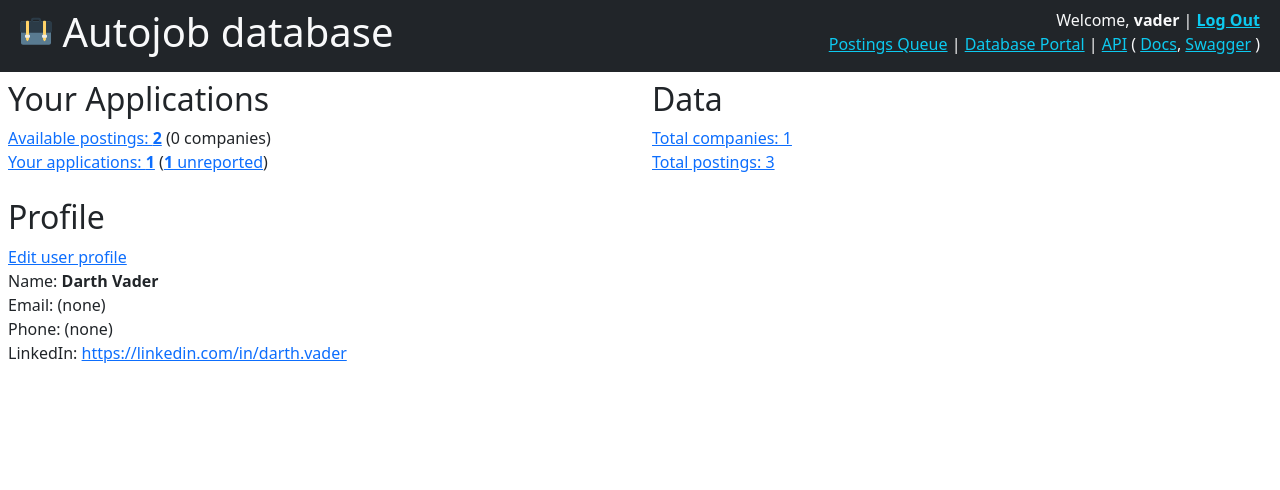
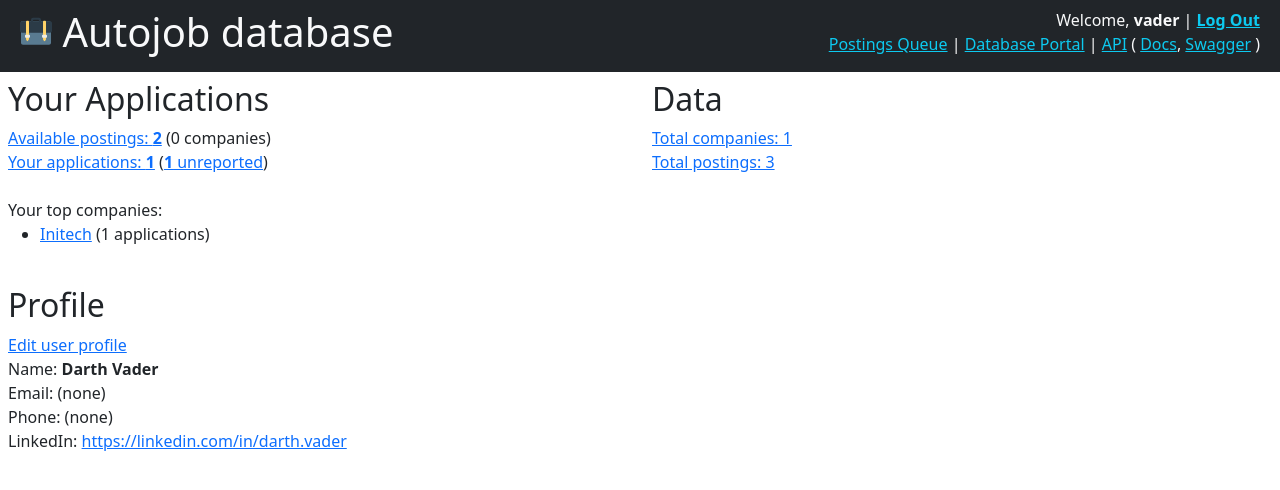
Before and after one commit to smkent/jobdb, a Django app: page / in a window 1280 px wide. Shown: the top 490 px of the page. Run offline with Django 5.2, Linux system fonts and the light colour scheme; a user stored in the database is signed in; data comes from the database, SQL or seed files in the repository; parts of the project's set-up code (start-up, migrations or seed data) failed here and were passed over; some libraries are stand-ins or nearby versions.

Commit message:
Add user top applied companies list on landing page

```diff
--- a/jobdb/main/templates/main/index.html
+++ b/jobdb/main/templates/main/index.html
@@ -13,8 +13,11 @@
         {% endif %}
         <br />
         <br />
+        <div class="container-fluid p-0">
+          <div class="row">
             {% if posting_queue_companies.count %}
-          Top companies with available postings:
+              <div class="col">
+                Your top companies with available postings:
                 <ul>
                   {% for c in posting_queue_companies|slice:"0:10" %}
                     {% if forloop.first %}
@@ -25,7 +28,25 @@
                   {% endfor %}
                 </ul>
                 <br />
+              </div>
             {% endif %}
+            {% if your_apps_company_count.count %}
+              <div class="col">
+                Your top companies:
+                <ul>
+                  {% for c in your_apps_company_count|slice:"0:10" %}
+                    {% if forloop.first %}
+                    {% endif %}
+                    <li>
+                      <a href="{% url 'application_htmx' %}?company={{ c.company }}">{{c.company }}</a>
+                      ({{ c.count }} applications)</li>
+                  {% endfor %}
+                </ul>
+                <br />
+              </div>
+            {% endif %}
+          </div>
+        </div>
         <h2>Profile</h2>
         <a href="{% url 'user_profile_edit' %}">Edit user profile</a><br />
         Name: <b>{{ request.user.first_name }} {{ request.user.last_name }}</b><br />
--- a/jobdb/main/views.py
+++ b/jobdb/main/views.py
@@ -43,6 +43,12 @@ class IndexView(BaseView, TemplateView):
         context = super().get_context_data(**kwargs)
         assert isinstance(self.request.user, User)
         your_apps = Application.objects.filter(user=self.request.user)
+        your_apps_company_count = (
+            your_apps.annotate(company=F("posting__company__name"))
+            .values("company")
+            .annotate(count=Count("company"))
+            .order_by("-count", "company")
+        )
         posting_queue = posting_queue_set(self.request.user, ordered=False)
         posting_queue_companies = posting_queue.values(
             "company__name"
@@ -56,6 +62,7 @@ class IndexView(BaseView, TemplateView):
             "posting": Posting.objects.all(),
             "application": Application.objects.all(),
             "your_apps": your_apps,
+            "your_apps_company_count": your_apps_company_count,
             "unreported_apps_count": unreported_apps_count,
             "posting_queue": posting_queue,
             "posting_queue_companies": posting_queue_companies.order_by(
```
Lines whose indentation alone changed are shown as unchanged.
